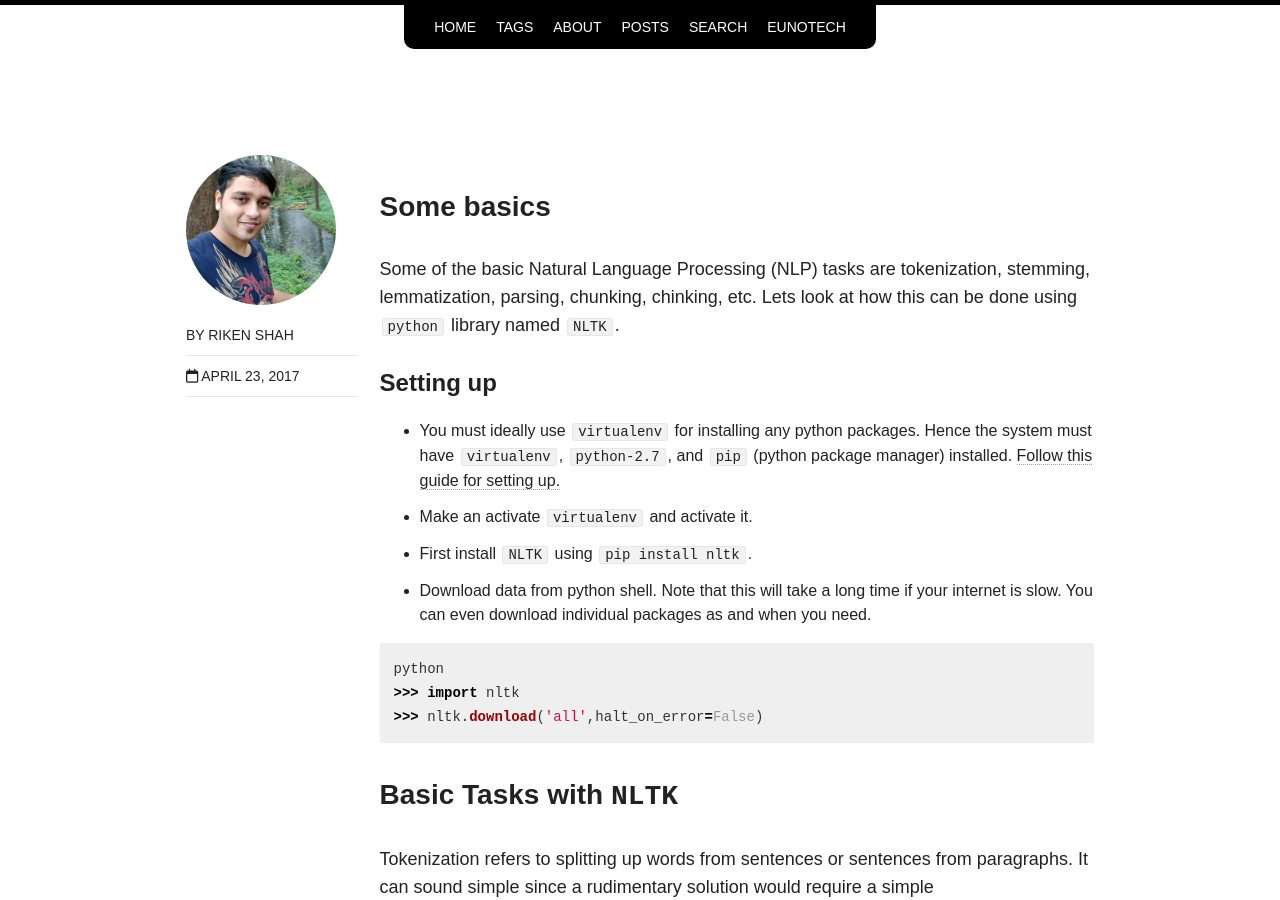
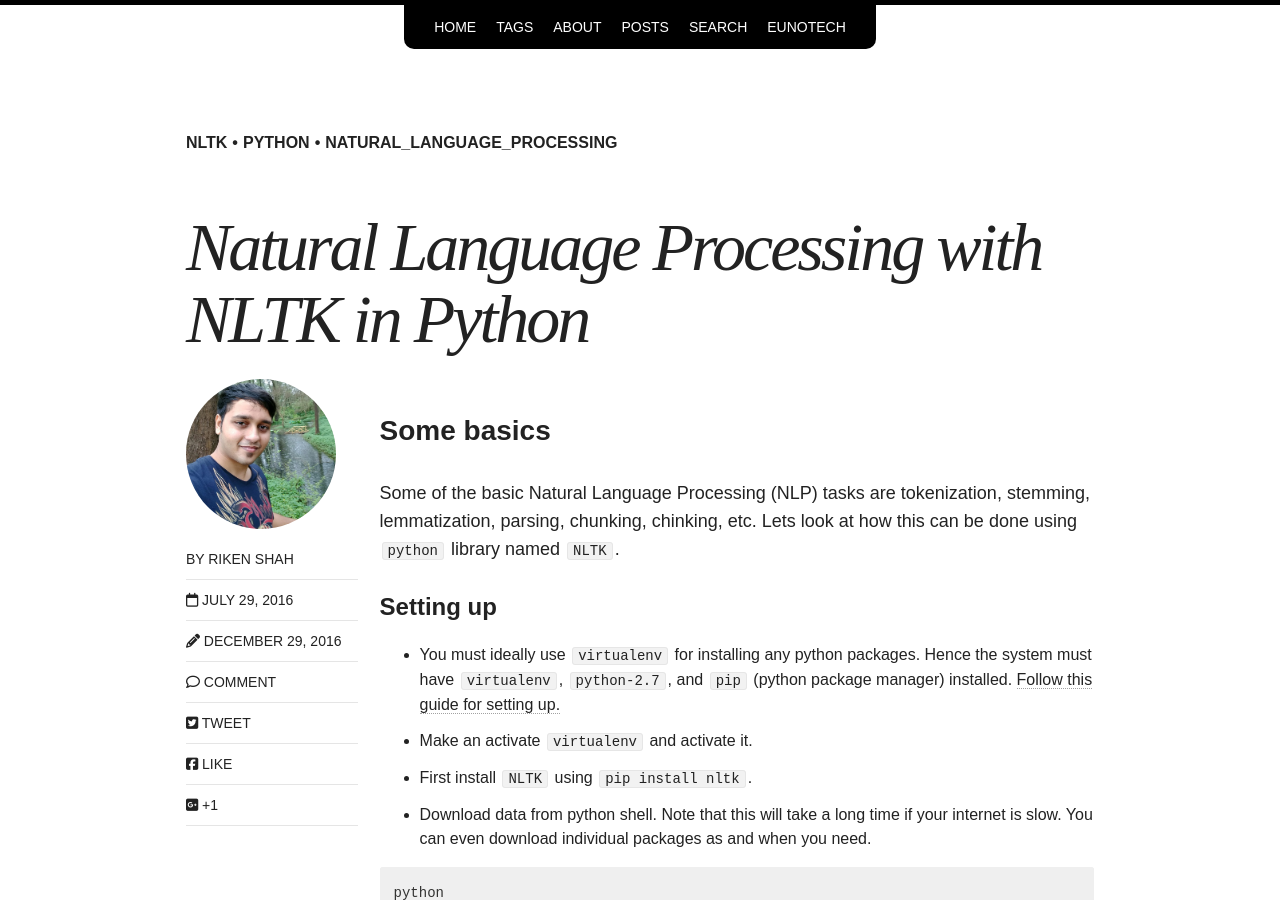
Before and after one commit to rikenshah/rikenshah.github.io, a Jekyll site: the page built from _posts/articles/2016-07-29-natural-language-processing-with-nltk.md, in a window 1280 px wide and 900 px high. Built offline with Jekyll 4.4.1, drawn with Linux system fonts in a browser that asks for light colours; nearby versions of some CDN libraries; our own code applies the rules of GitHub Pages for plain Markdown files; comment, search, counter and statistics services are not loaded; some of the changed lines change nothing that is shown; some of the changed text lies outside the part shown.

Commit message:
Automated Commit

```diff
--- a/_posts/articles/2016-07-29-natural-language-processing-with-nltk.md
+++ b/_posts/articles/2016-07-29-natural-language-processing-with-nltk.md
@@ -4,7 +4,6 @@
 excerpt: "Natural Language Processing with NLTK"
 categories: articles
 tags: [nltk, python, natural_language_processing]
-posts/articles/2016-07-29-nltk-cheatsheet-part-1.md
 author: riken_shah
 comments: true
 share: true
```
